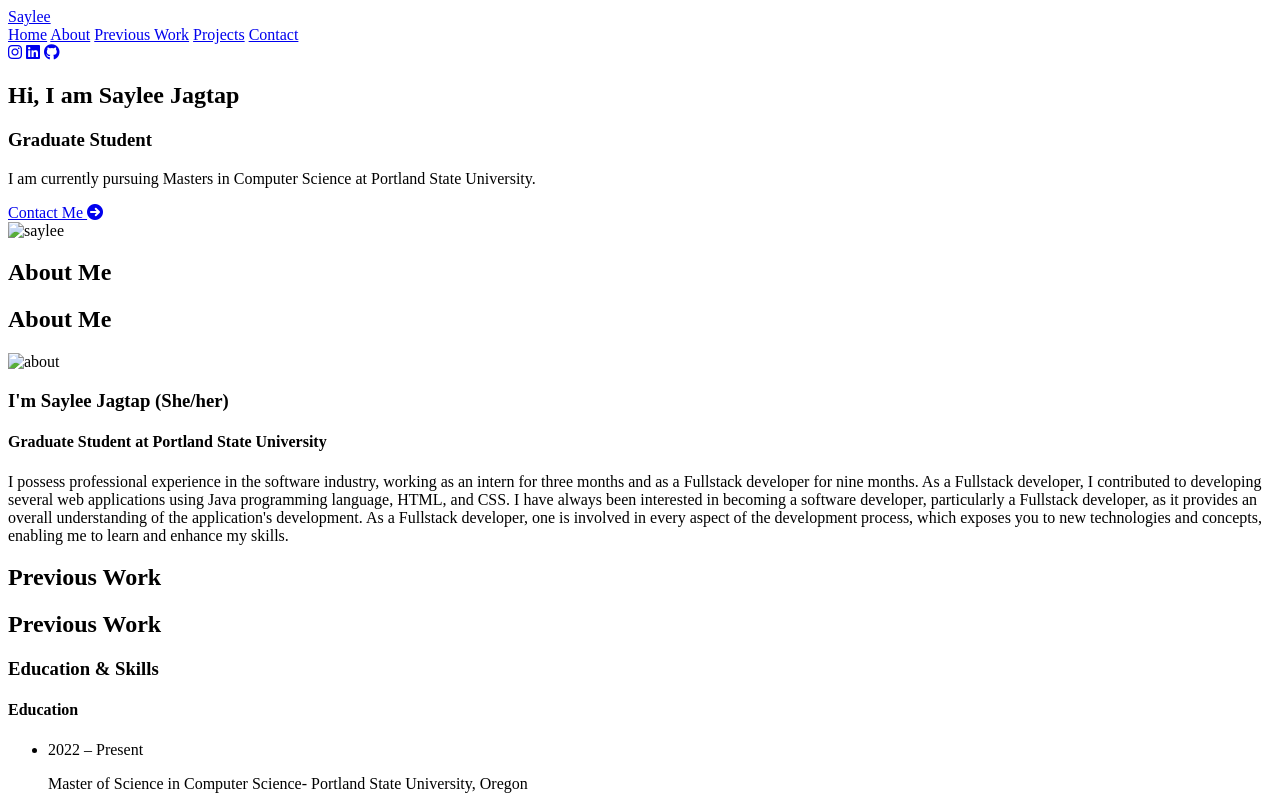
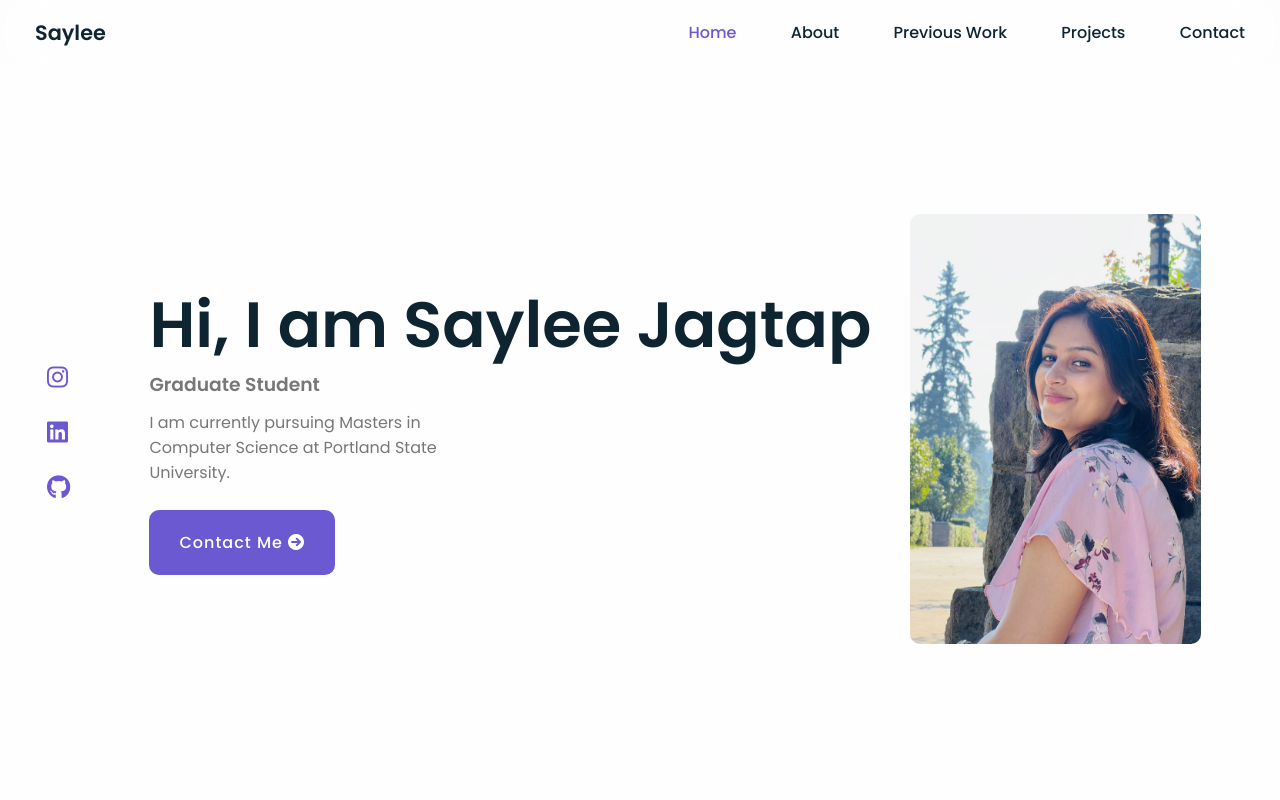
Before and after one commit to SayleeMJ/My-Portfolio, a plain HTML site: page index.html in a window 1280 px wide. Shown: the top 800 px of the page. Drawn offline with Linux system fonts and the light colour scheme; the site is published under a folder, as on GitHub Pages, so addresses that start at the root find nothing.

Commit message:
Created new repository for deployement

```diff
--- a/index.html
+++ b/index.html
@@ -3,7 +3,7 @@
   <head>
     <title>Saylee Jagtap - Portfolio</title>
     <!-- favicon -->
-    <link rel="icon" type="image" href="/img/favicon-32x32.png" />
+    <link rel="icon" type="image" href="img/favicon-32x32.png" />
 
     <meta charset="utf-8" />
     <meta
@@ -11,7 +11,7 @@
       name="viewport"
     />
     <!-- CSS links-->
-    <link rel="stylesheet" href="/css/sytle.css" />
+    <link rel="stylesheet" href="css/sytle.css" />
     <link
       rel="stylesheet"
       href="https://cdnjs.cloudflare.com/ajax/libs/font-awesome/6.0.0-beta2/css/all.min.css"
@@ -65,7 +65,7 @@
         </div>
         <div class="home-image">
           <img
-            src="/img/SayleeJagtap.jpg"
+            src="img/SayleeJagtap.jpg"
             width="480px"
             height="430px"
             alt="saylee"
@@ -82,7 +82,7 @@
         <div class="content flex-center">
           <div class="about-image">
             <img
-              src="/img/saylee.png"
+              src="img/saylee.png"
               alt="about"
               height="350px"
               width="200px"
@@ -324,6 +324,6 @@
       </div>
     </section>
     <!--========== Javascript files ==========-->
-    <script src="/js/main.js"></script>
+    <script src="js/main.js"></script>
   </body>
 </html>
```
